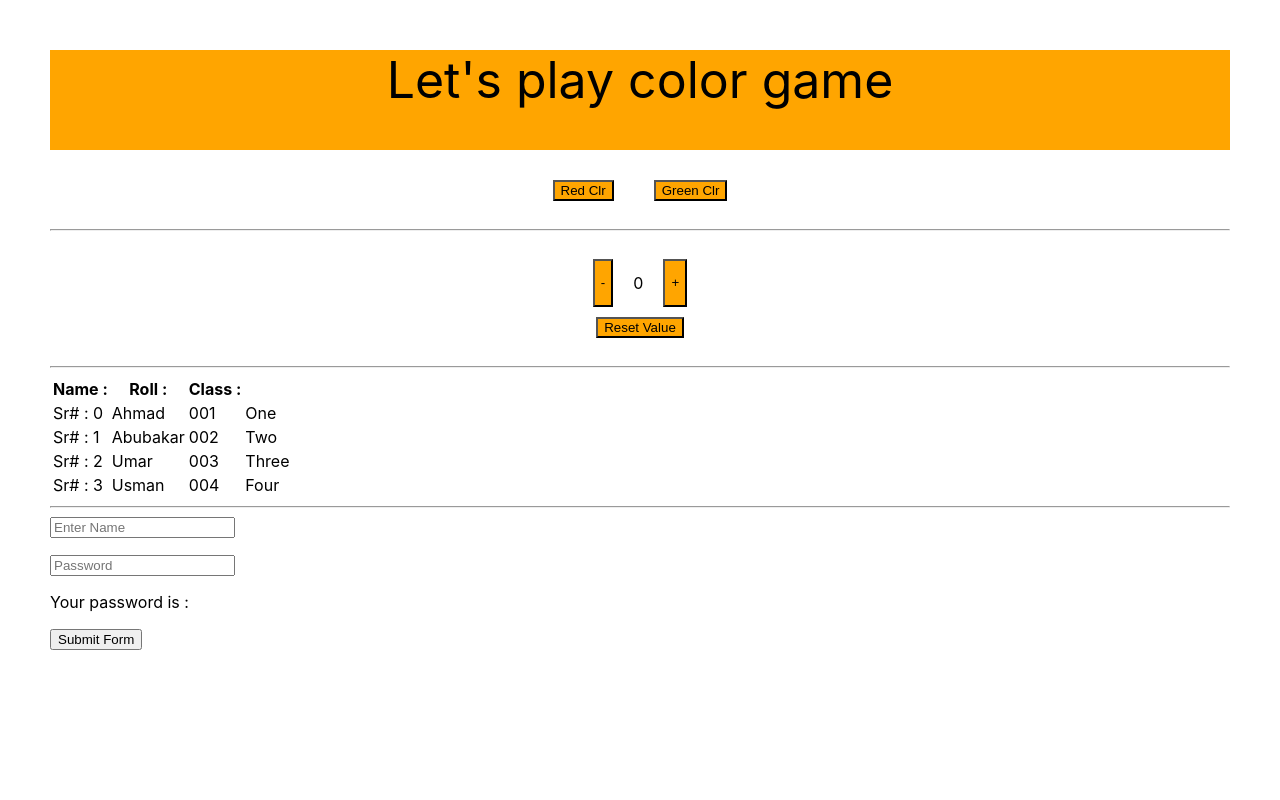
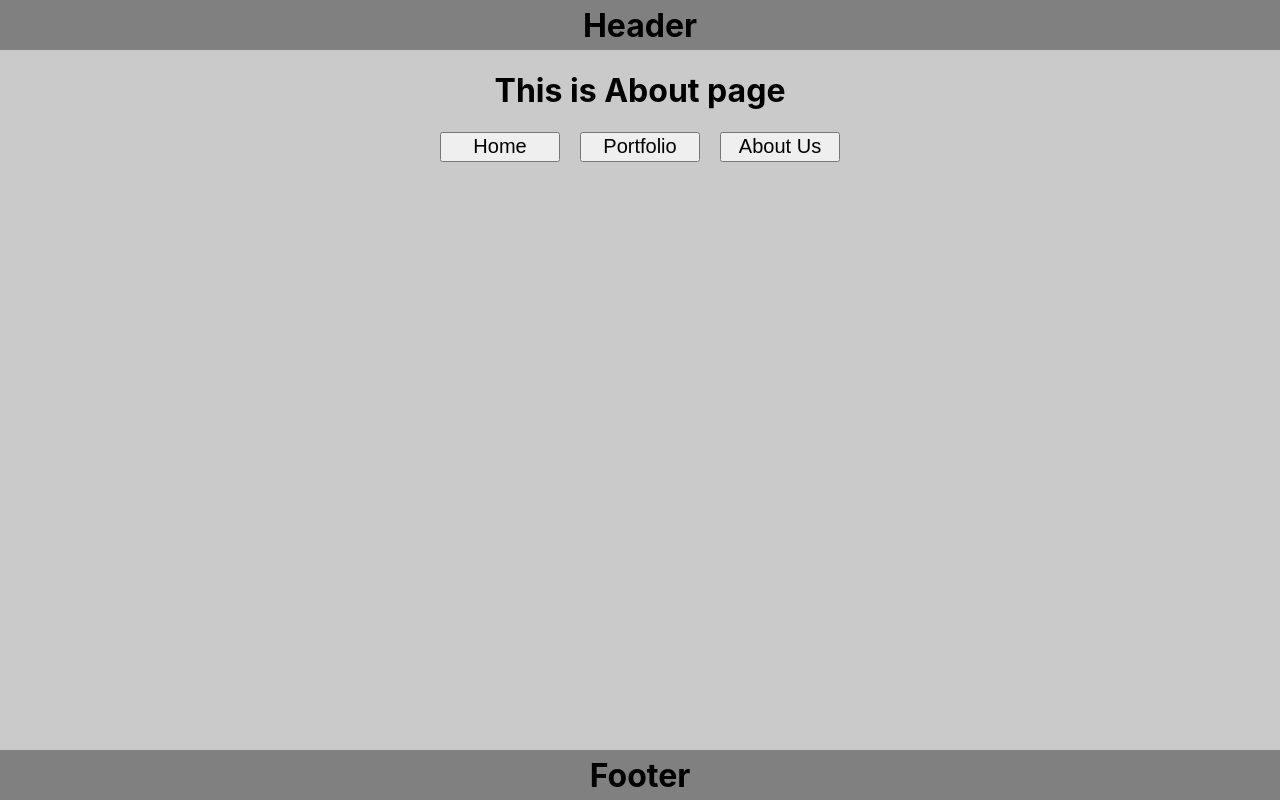
Before and after one commit to hmahmadnaeem/Learn-useState, a React (Create React App) app: page /about in a window 1280 px wide. Built offline with nearby package versions, Linux system fonts and the light colour scheme.

Commit message:
complete react js reactjs routing

```diff
--- a/package.json
+++ b/package.json
@@ -8,6 +8,7 @@
     "@testing-library/user-event": "^12.1.10",
     "react": "^17.0.2",
     "react-dom": "^17.0.2",
+    "react-router-dom": "^5.3.0",
     "react-scripts": "4.0.3",
     "web-vitals": "^1.0.1"
   },
--- a/src/App.js
+++ b/src/App.js
@@ -3,13 +3,15 @@ import "./App.css";
 
 // import files
 import UseStatePractice from "./useStatePractice/UseStatePractice";
+import Routing from "./routing/Routing";
 
 // start app function
 
 function App() {
   return (
-    <div>
-      <UseStatePractice />
+    <div style={{ backgroundColor: "#cacaca", height: "100vh" }}>
+      <Routing />
+      {/* <UseStatePractice /> */}
     </div>
   );
 }
--- /dev/null
+++ b/src/routing/Routing.js
@@ -0,0 +1,32 @@
+import { BrowserRouter as Router, Route, Switch } from "react-router-dom";
+import { Link } from "react-router-dom";
+
+import Navbar from "./navbar/Navbar";
+import Header from "./pageList/Header";
+import Footer from "./pageList/Footer";
+import Home from "./pageList/Home";
+import Portfolio from "./pageList/Portfolio";
+import About from "./pageList/About";
+
+function Routing() {
+  return (
+    <Router>
+      <Header />
+
+      <Switch>
+        <Route exact path="/">
+          <Home />
+        </Route>
+        <Route exact path="/portfolio">
+          <Portfolio />
+        </Route>
+        <Route exact path="/about">
+          <About />
+        </Route>
+      </Switch>
+      <Navbar />
+      <Footer />
+    </Router>
+  );
+}
+export default Routing;
--- /dev/null
+++ b/src/routing/navbar/Navbar.js
@@ -0,0 +1,63 @@
+import React from "react";
+import { Link } from "react-router-dom";
+
+// Start main fun
+function Navbar() {
+  return (
+    <div>
+      <div
+        style={{
+          display: "flex",
+          justifyContent: "center",
+
+          // justifyContent: "space-between",
+        }}
+      >
+        <button style={{ width: "120px", height: "30px" }}>
+          <Link
+            style={{
+              color: "black",
+              fontSize: "20px",
+              textDecoration: "none",
+            }}
+            to="/"
+          >
+            Home
+          </Link>
+        </button>
+        <button
+          style={{
+            marginLeft: "20px",
+            marginRight: "20px",
+            width: "120px",
+            height: "30px",
+          }}
+        >
+          <Link
+            style={{
+              color: "black",
+              fontSize: "20px",
+              textDecoration: "none",
+            }}
+            to="/portfolio"
+          >
+            Portfolio
+          </Link>
+        </button>
+        <button style={{ width: "120px", height: "30px" }}>
+          <Link
+            style={{
+              color: "black",
+              fontSize: "20px",
+              textDecoration: "none",
+            }}
+            to="/about"
+          >
+            About Us
+          </Link>
+        </button>
+      </div>
+    </div>
+  );
+}
+export default Navbar;
--- /dev/null
+++ b/src/routing/pageList/About.js
@@ -0,0 +1,10 @@
+import React from "react";
+
+function About() {
+  return (
+    <center>
+      <h1>This is About page</h1>
+    </center>
+  );
+}
+export default About;
--- /dev/null
+++ b/src/routing/pageList/Footer.js
@@ -0,0 +1,31 @@
+import React from "react";
+
+function Footer() {
+  return (
+    <div
+      style={{
+        position: "absolute",
+        bottom: "0",
+        width: "100%",
+      }}
+    >
+      <div style={{}}>
+        <h1
+          style={{
+            height: "50px",
+            backgroundColor: "gray",
+            textAlign: "center",
+            display: "flex",
+            alignItems: "center",
+            justifyContent: "center",
+            marginBottom: "0px",
+            // width: "100%",
+          }}
+        >
+          Footer
+        </h1>
+      </div>
+    </div>
+  );
+}
+export default Footer;
--- /dev/null
+++ b/src/routing/pageList/Header.js
@@ -0,0 +1,22 @@
+import React from "react";
+
+function Header() {
+  return (
+    <h1
+      style={{
+        height: "50px",
+        // paddingBottom: "20px",
+        backgroundColor: "gray",
+        textAlign: "center",
+        marginTop: "0px",
+        // color:'#fff'
+        display: "flex",
+        alignItems: "center",
+        justifyContent: "center",
+      }}
+    >
+      Header
+    </h1>
+  );
+}
+export default Header;
--- /dev/null
+++ b/src/routing/pageList/Home.js
@@ -0,0 +1,10 @@
+import React from "react";
+
+function Home() {
+  return (
+    <center>
+      <h1>This is Home page</h1>
+    </center>
+  );
+}
+export default Home;
--- /dev/null
+++ b/src/routing/pageList/Portfolio.js
@@ -0,0 +1,10 @@
+import React from "react";
+
+function Portfolio() {
+  return (
+    <center>
+      <h1>This is Portfolio page</h1>
+    </center>
+  );
+}
+export default Portfolio;
```
Also changed, not shown: 2 other files (tests, documents, lock files or other folders).
